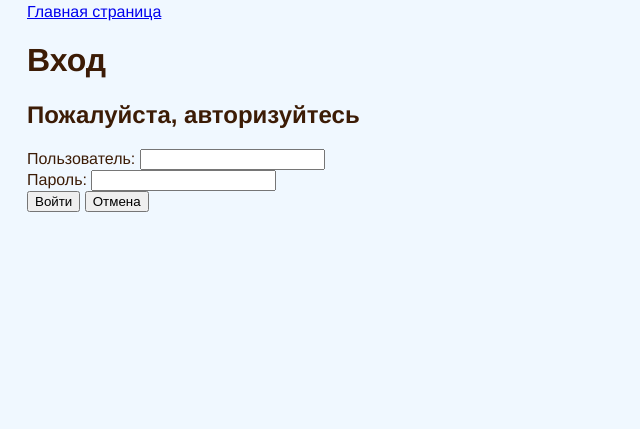
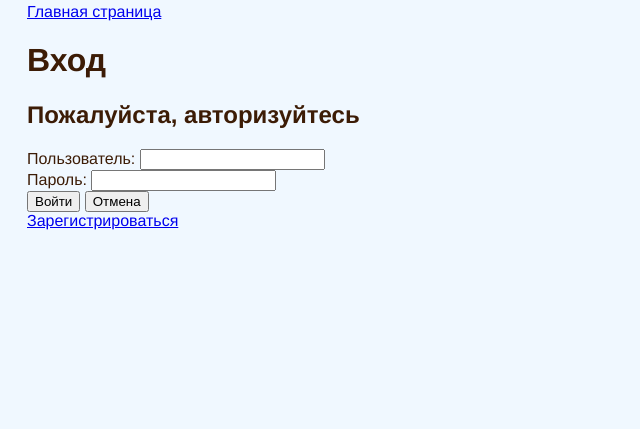
Before and after one commit to vmuruwu/web-5-semester, a Flask app: page /lab4/login in a window 1280 px wide. Shown: the part 38-467 px from the top of the page, without its empty margins (0-640 px from the left). Run offline with Flask 3, Linux system fonts and the light colour scheme.

Commit message:
Регистрация (1)

```diff
--- a/templates/lab4/login.html
+++ b/templates/lab4/login.html
@@ -11,6 +11,9 @@
             <form action="/lab4/logout" method="post">
                 <button>Выход</button>
             </form>
+        </div>
+        <div>
+            <a href="/lab4/users">Список пользователей</a>
         </div>
     {% else %}
         <h1>Вход</h1>
@@ -32,5 +35,8 @@
                 <button type="reset">Отмена</button>
             </div>
         </form>
+        <div>
+            <a href="/lab4/registration">Зарегистрироваться</a>
+        </div>
     {% endif %}
 {% endblock %}
```
